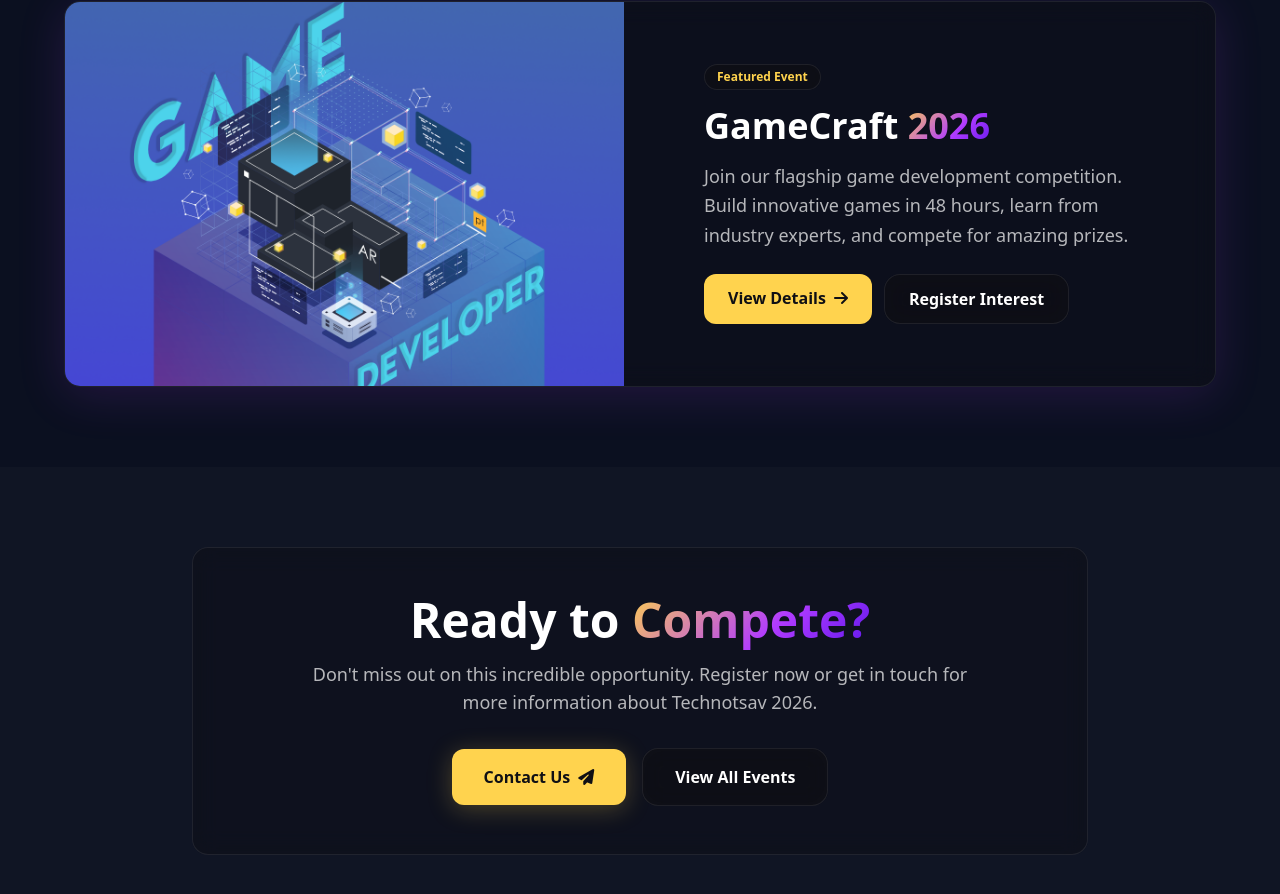
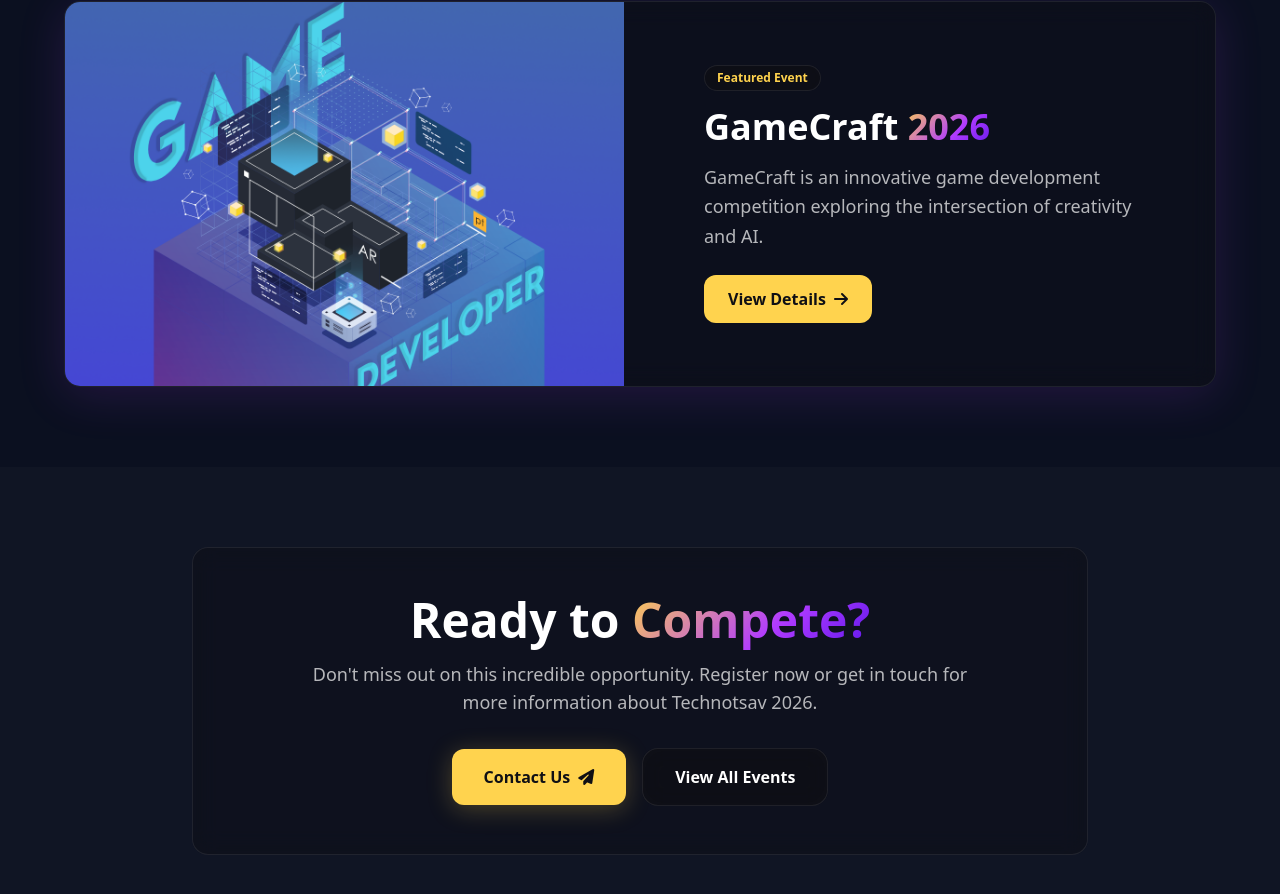
Before and after one commit to IrfanNaikwade28/Analytica, a React (Vite) app: page /technotsav in a window 1280 px wide. Shown: the part 2334-3228 px from the top of the page. Built offline with nearby package versions, Linux system fonts and the light colour scheme.

Commit message:
fix:minor changes and bug fixeed

```diff
--- a/src/components/Events.jsx
+++ b/src/components/Events.jsx
@@ -1,5 +1,7 @@
 import { Link } from "react-router-dom";
 import hackImage from "../assets/images/hack_7Nov.png";
+import technotsav from "../assets/images/technotsav.png";
+
 const EVENTS = [
   {
     title: "Realtime Industrial Problems Solving Competition",
@@ -13,8 +15,8 @@ const EVENTS = [
   {
     title: "Technotsav",
     description: "Technical Festival by Analytica",
-    date: "Coming Soon",
-    image: `${hackImage}`,
+    date: "15-April-2026",
+    image: `${technotsav}`,
     badge: "Upcoming",
     badgeColor: "bg-accent",
     href: "/technotsav"
--- a/src/pages/Technotsav.jsx
+++ b/src/pages/Technotsav.jsx
@@ -347,8 +347,7 @@ export default function Technotsav() {
                     GameCraft <span className="text-gradient">2026</span>
                   </h2>
                   <p className="text-white/70 text-lg mb-6 leading-relaxed">
-                    Join our flagship game development competition. Build innovative games in 48 hours, learn from industry experts, and compete for amazing prizes.
-                  </p>
+                  GameCraft is an innovative game development competition exploring the intersection of creativity and AI.</p>
                   <div className="flex flex-col sm:flex-row gap-3">
                     <Link
                       to="/technotsav/gamecraft"
@@ -359,12 +358,6 @@ export default function Technotsav() {
                         <i className="fa-solid fa-arrow-right group-hover:translate-x-1 transition-transform"></i>
                       </span>
                     </Link>
-                    <a
-                      href="/contact"
-                      className="px-6 py-3 rounded-xl glass border border-white/10 hover:border-accent/50 font-semibold hover:scale-[1.02] transition-all duration-300 text-center"
-                    >
-                      Register Interest
-                    </a>
                   </div>
                 </div>
               </div>
```
Also changed, not shown: src/assets/images/bi_dash_battle/image1.jpg (deleted), 1 other file (tests, documents, lock files or other folders).
